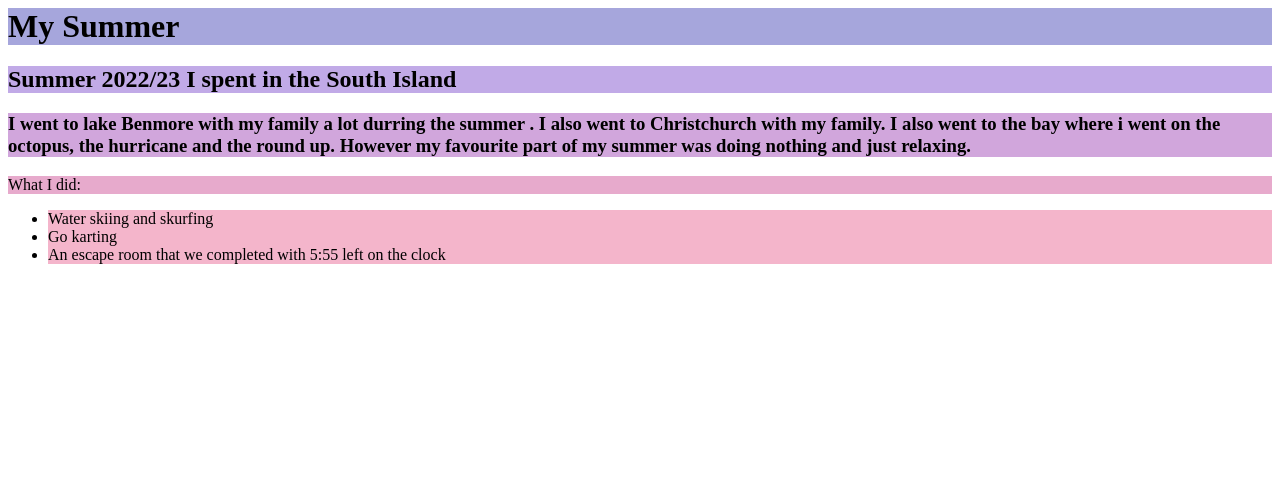
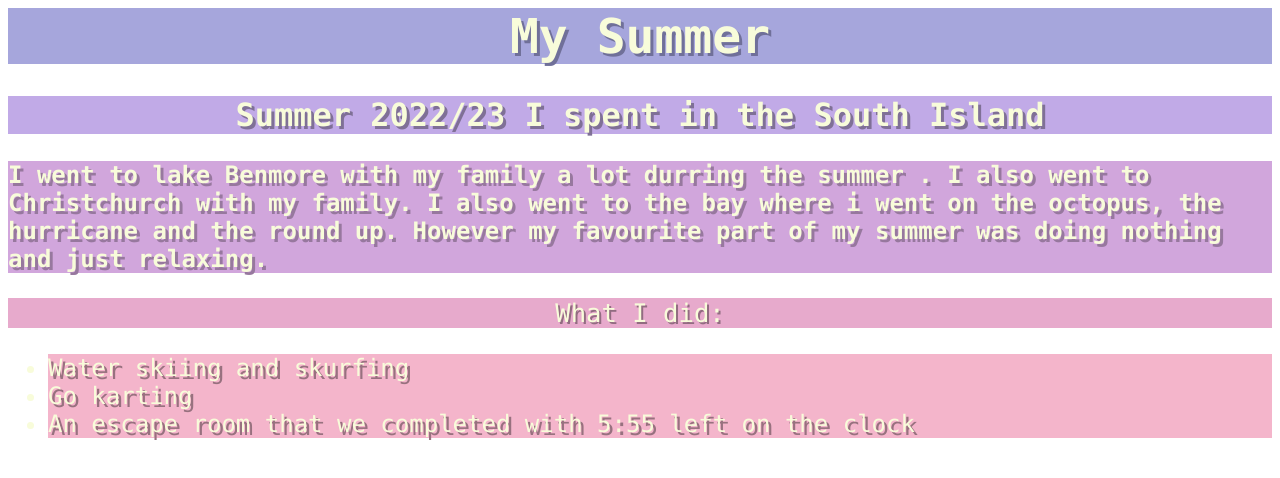
Before and after one commit to craighead-diocesan-school/my-summer-fitzgerald52, a plain HTML site: page index.html in a window 1280 px wide. Drawn offline with Linux system fonts and the light colour scheme.

Commit message:
i added shadow and styled the text

```diff
--- a/index.html
+++ b/index.html
@@ -13,24 +13,43 @@
 <style>
     h1 {
     background-color: rgb(166, 166, 220);
-  }
- {
-
+    font-family: Consolas;
+  font-size: 3em;
+  color: rgb(248, 252, 218);
+  text-align: center;
+  text-shadow: 3px 3px rgb(112, 112, 153);
   }
 
   h2 {
     background-color: rgb(193, 170, 231);
+    font-family: Consolas;
+    text-shadow: 3px 3px rgb(127, 112, 150);
+  font-size: 2em;
+  text-align: center;
+  color: rgb(248, 252, 218)
   }
   h3 {
     background-color: rgb(209, 166, 220);
+    font-family: Consolas;
+    text-shadow: 3px 3px rgb(151, 120, 158);
+  font-size: 1.5em;
+  color: rgb(248, 252, 218)
   }
-
   p{
     background-color: rgb(231, 170, 204);
+    font-family: Consolas;
+    text-shadow: 2px 2px rgb(146, 108, 129);
+    text-align: center;
+  font-size: 1.6em;
+  color: rgb(248, 252, 218)
   }
 
   li {
     background-color: rgb(244, 181, 203);
+    font-family: Consolas;
+    text-shadow: 3px 3px rgb(152, 113, 127);
+  font-size: 1.5em;
+  color: rgb(248, 252, 218)
   }
-   {
+
 </style>
```
